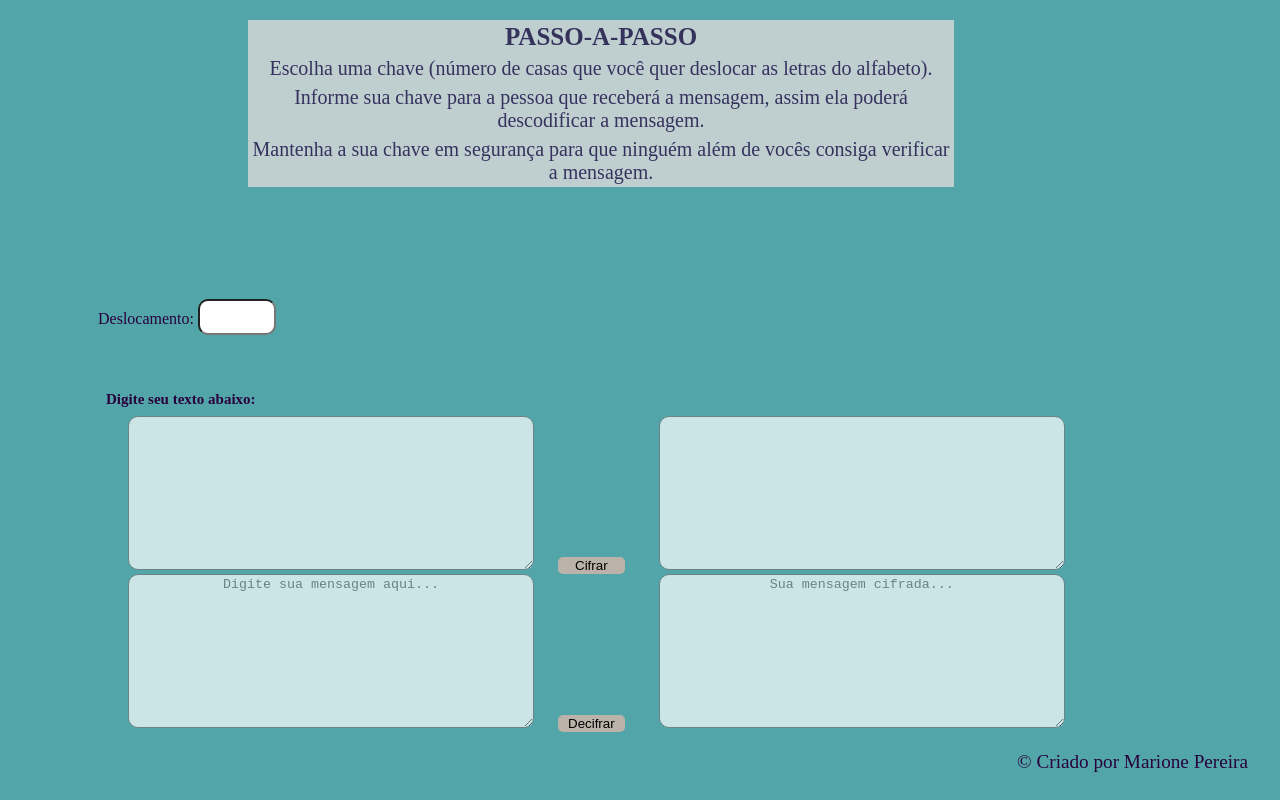
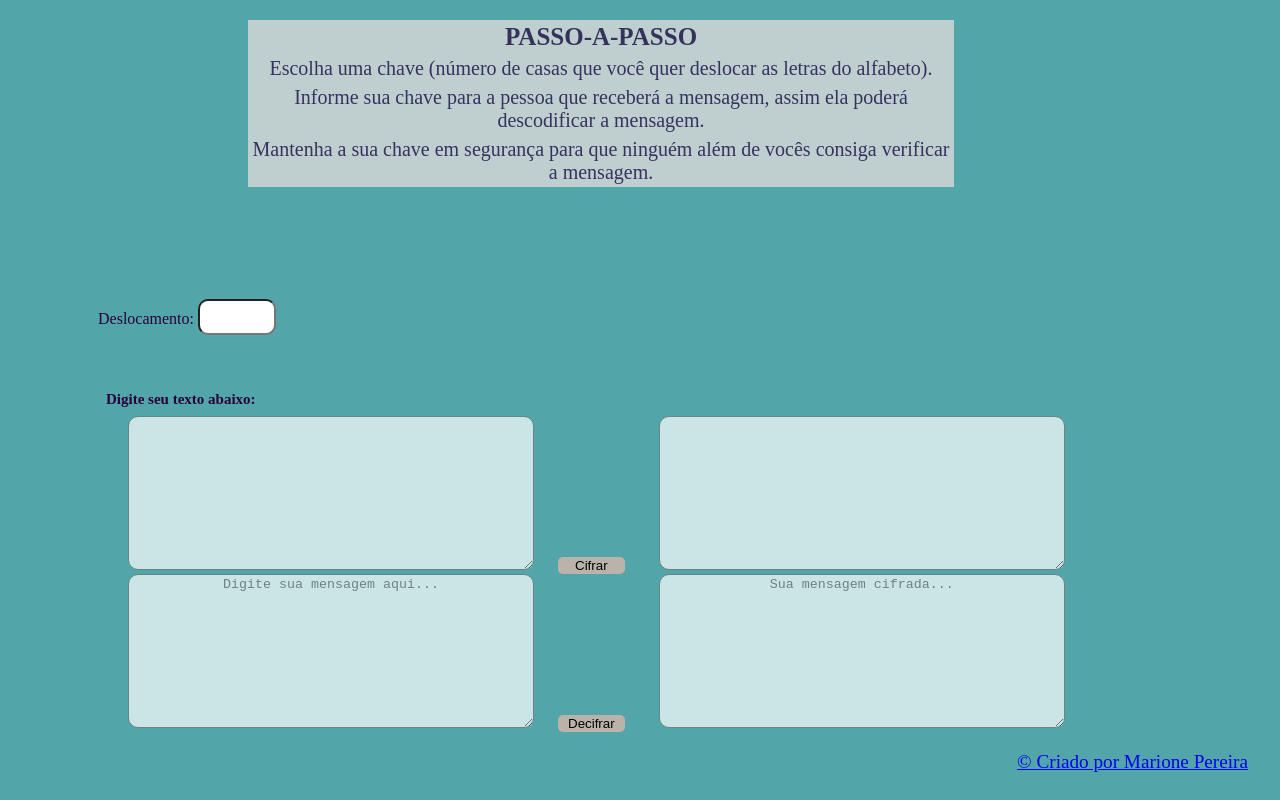
Before and after one commit to Laboratoria/SAP007-cipher, a website with bundled scripts: page src/index.html in a window 1280 px wide. Shown: the part 977-1777 px from the top of the page. Built offline with nearby package versions, Linux system fonts and the light colour scheme.

Commit message:
link git adicionado

```diff
--- a/src/index.html
+++ b/src/index.html
@@ -60,7 +60,13 @@
     </main>
 
     <footer id="rodape">
-       <p> © Criado por Marione Pereira</p>
+
+       <nav>
+      <a href="https://github.com/Marione-Tainara">
+        <P> © Criado por Marione Pereira</P>
+      </a>
+
+    </nav>
         </footer>
 
        <script src="index.js" type="module"></script>
```
Also changed, not shown: README.md.
